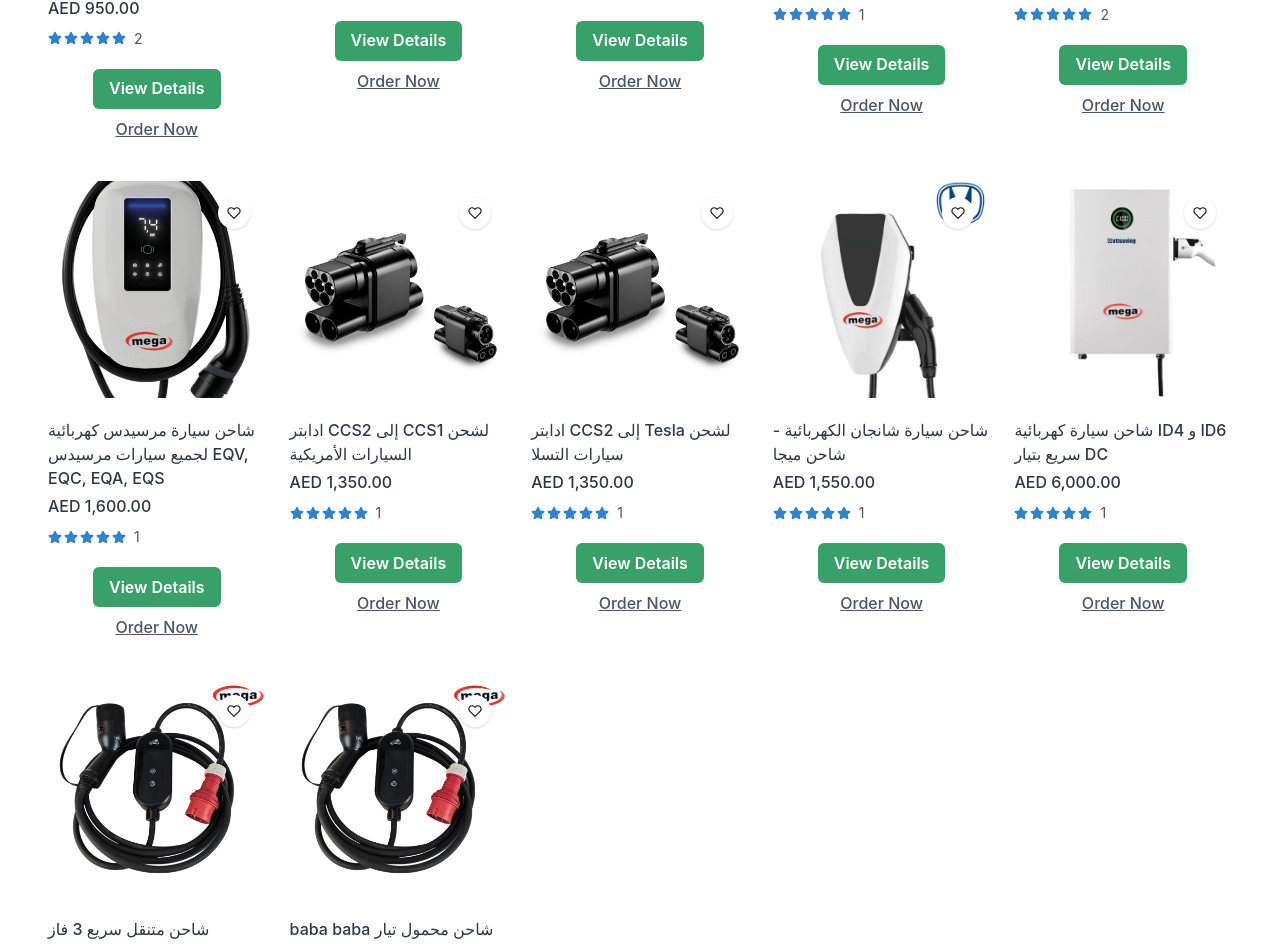
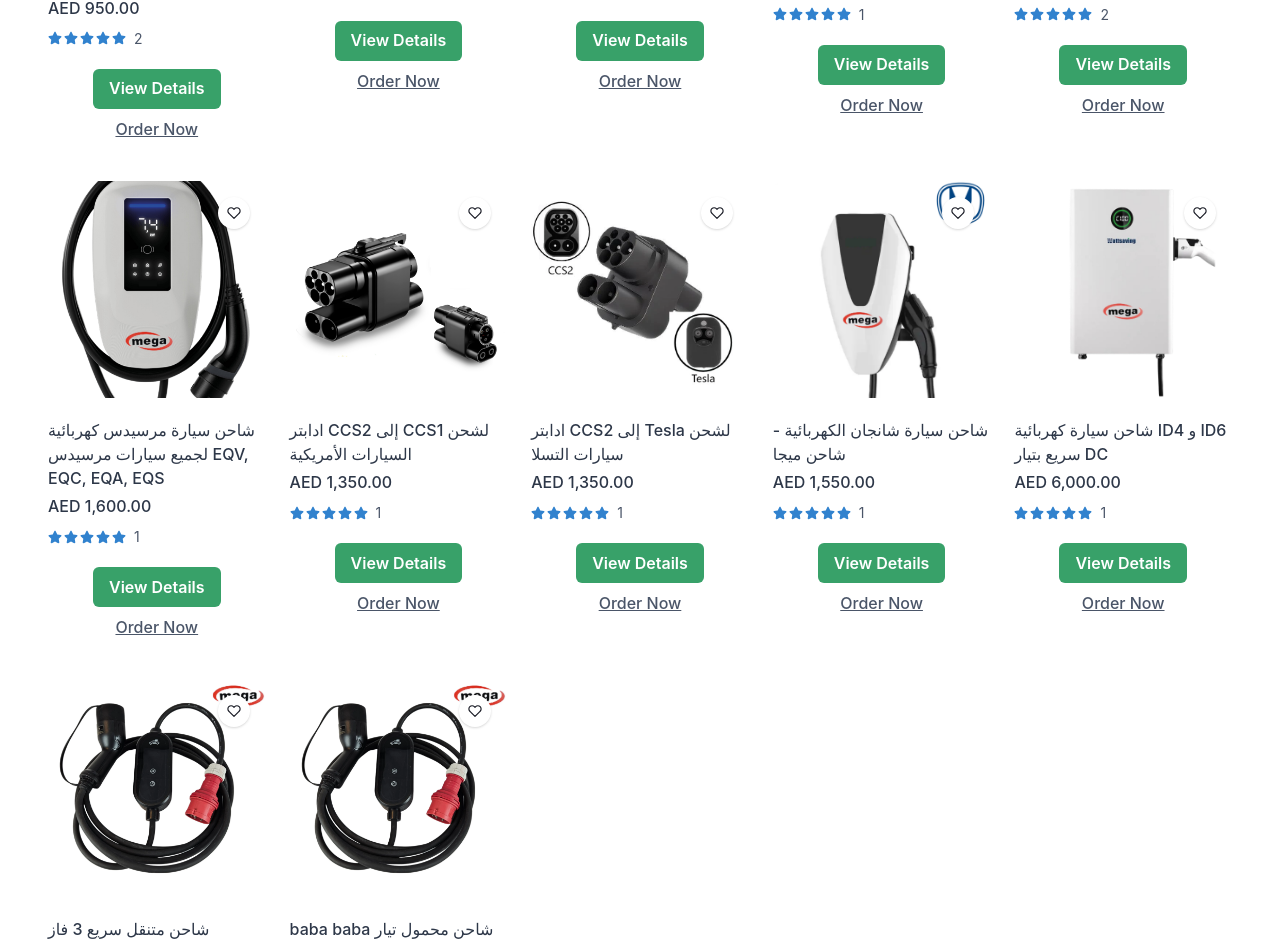
Before and after one commit to 3BWAN/Ar-mevcharger, a React (Create React App) app: page / in a window 1280 px wide. Shown: the part 3328-4272 px from the top of the page. Built offline with nearby package versions, Linux system fonts and the light colour scheme.

Commit message:
Update productdata.js

```diff
--- a/src/components/data/productdata.js
+++ b/src/components/data/productdata.js
@@ -627,11 +627,11 @@
           price: 1350,
           tags: ['ادابتر ', 'CCS2', 'Tesla Fast', 'شاحن Tesla DC', 'شاحن CCS2', 'شاحن تسلا للبيع', 'شاحن CCS2 للبيع', 'شاحن تسلا منزلي', 'شاحن CCS2 منزلي', 'شاحن تسلا سريع', 'محول CCS2 إلى Tesla', 'CCS2 to Tesla Adapter'],
           flag: 'new',
-          imageSource: require('../images/product-images/CCS2toCCS1.png'),
+          imageSource: require('../images/product-images/CCS2-TYPE2-TO-TESLA-1.jpg'),
           rating: 5,
           ratingCount: 1,
-          description: "يمكنك هذا المحول من شحن السيارات الأمريكية مثل فورد وشيفرولية  Ford, Chevrolate, GMC باستخدام الشواحن العامة السريعة ذات منفذ CCS2",
-          longDescription: `يعتبر محول CCS2 إلى CCS1 للسيارات الأمريكية في الخليج منتجًا مبتكرًا وفعالًا يهدف إلى توفير الامتثال والتوافق بين السيارات الأمريكية الشهيرة مثل فورد، شيفروليه، GMC، جيب، كاديلاك وغيرها، مع شواحن الكهرباء العامة السريعة في المنطقة.
+          description: "يمكنك هذا المحول من شحن سيارات تسلا  الأمريكية مثل موديل 3 وموديل اس وموديل اكس وموديل واي   Model y, Model 3,  Model Y  باستخدام الشواحن العامة السريعة ذات منفذ CCS2",
+          longDescription: `يعتبر محول CCS2 إلى TESLA DC للسيارات الأمريكية في الخليج منتجًا مبتكرًا وفعالًا يهدف إلى توفير الامتثال والتوافق بين السيارات الأمريكية الشهيرة مثل موديل 3 وموديل اس وموديل اكس، Model 3،  Model Sوغيرها، مع شواحن الكهرباء العامة السريعة في المنطقة.
 
           يتيح هذا المحول لملاك السيارات الأمريكية استخدام الشواحن العامة ذات منفذ CCS2 الشهير، التي تشمل شواحن تسلا الخليجية وشواحن DEWA ذات المنفذ السريع CCS2. بفضل هذا المحول المبتكر، لم يعد هناك حاجة للقلق بشأن توافق المنافذ أو العدم القدرة على الشحن بسبب تباين المعايير.
 
@@ -639,14 +639,15 @@
 
           باستخدام هذا المحول، يمكن لمستخدمي السيارات الأمريكية الاستفادة من مزايا الشحن السريع الفائق وتجنب وقوع تأخير غير مرغوب فيه بسبب عدم توافق المنافذ. بالتالي، يسهم هذا المنتج في دعم النقل النظيف وتحفيز استخدام السيارات الكهربائية وتقليل الانبعاثات الضارة في المنطقة.
 
-          في النهاية، يُعد محول CCS2 إلى CCS1 للسيارات الأمريكية في الخليج حلاً مثاليًا وموثوقًا لملاك السيارات الأمريكية الذين يرغبون في الاستفادة الكاملة من شبكة الشواحن العامة السريعة المتاحة والمساهمة في الحفاظ على البيئة في المنطقة.`,
+          في النهاية، يُعد محول CCS2 إلى TESLA  للسيارات الأمريكية في الخليج حلاً مثاليًا وموثوقًا لملاك السيارات الأمريكية الذين يرغبون في الاستفادة الكاملة من شبكة الشواحن العامة السريعة المتاحة والمساهمة في الحفاظ على البيئة في المنطقة.
+`,
           function: 'DC adapter',
-          illustration: require('../images/product-images/CCS2-TYPE2-TO-TESLA-1.jpg'),
+          illustration: require('../images/product-images/CCS2-TYPE2-TO-TESLA-5.jpg'),
           current:' 250 أمبير',
           operatingTemperature: '-30°C ~ 85°C',
           power: '200 كيلوواط',
           specialFeature: 'قفل أمان',
-          availablePorts: 'CCS2 to CCS1 (المنفذ الأوروبي إلى المنفذ الأمريكي)',
+          availablePorts: 'CCS2 to TESLA (المنفذ الأوروبي إلى المنفذ الأمريكي)',
 
 
         },
```
